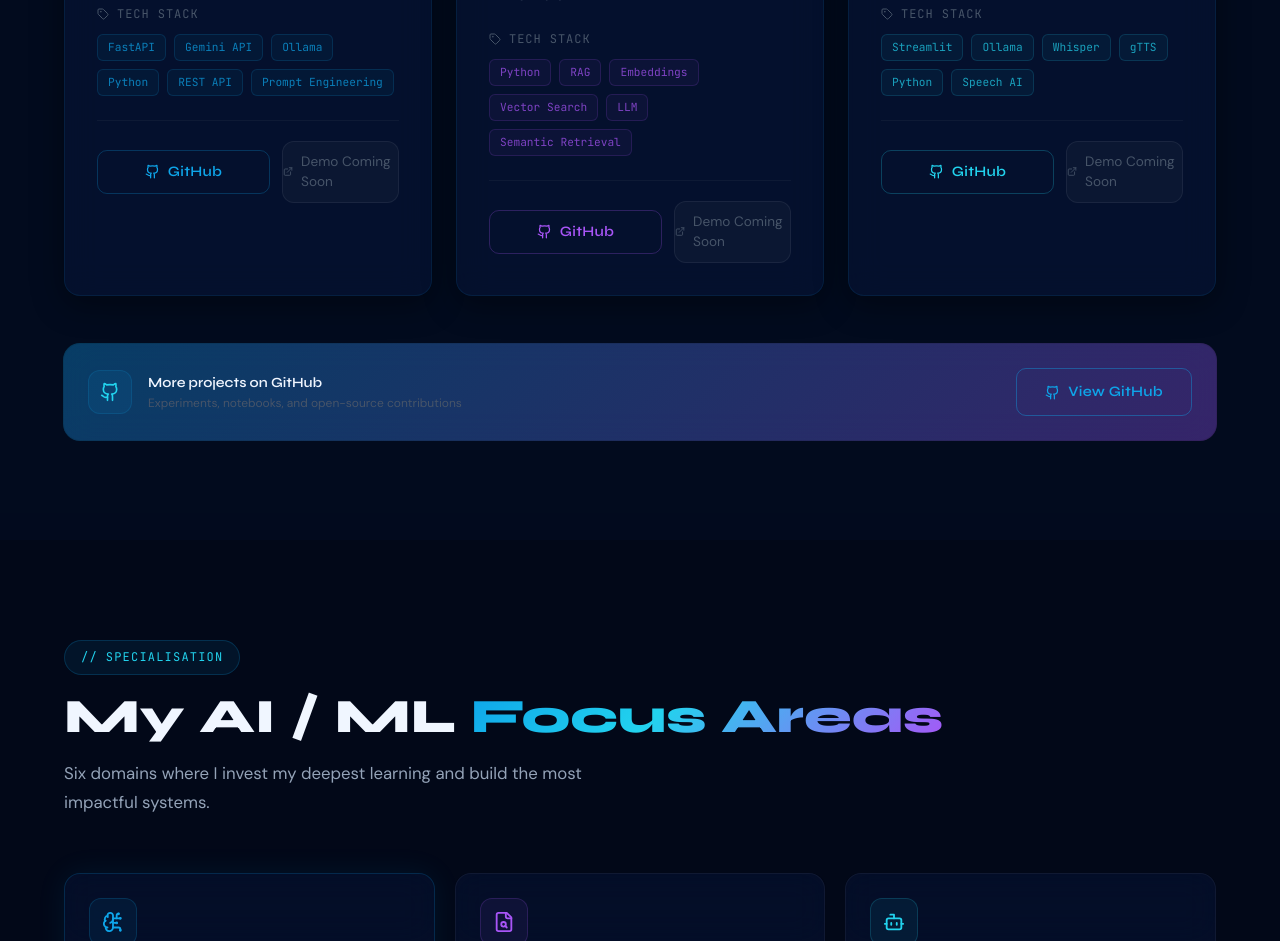
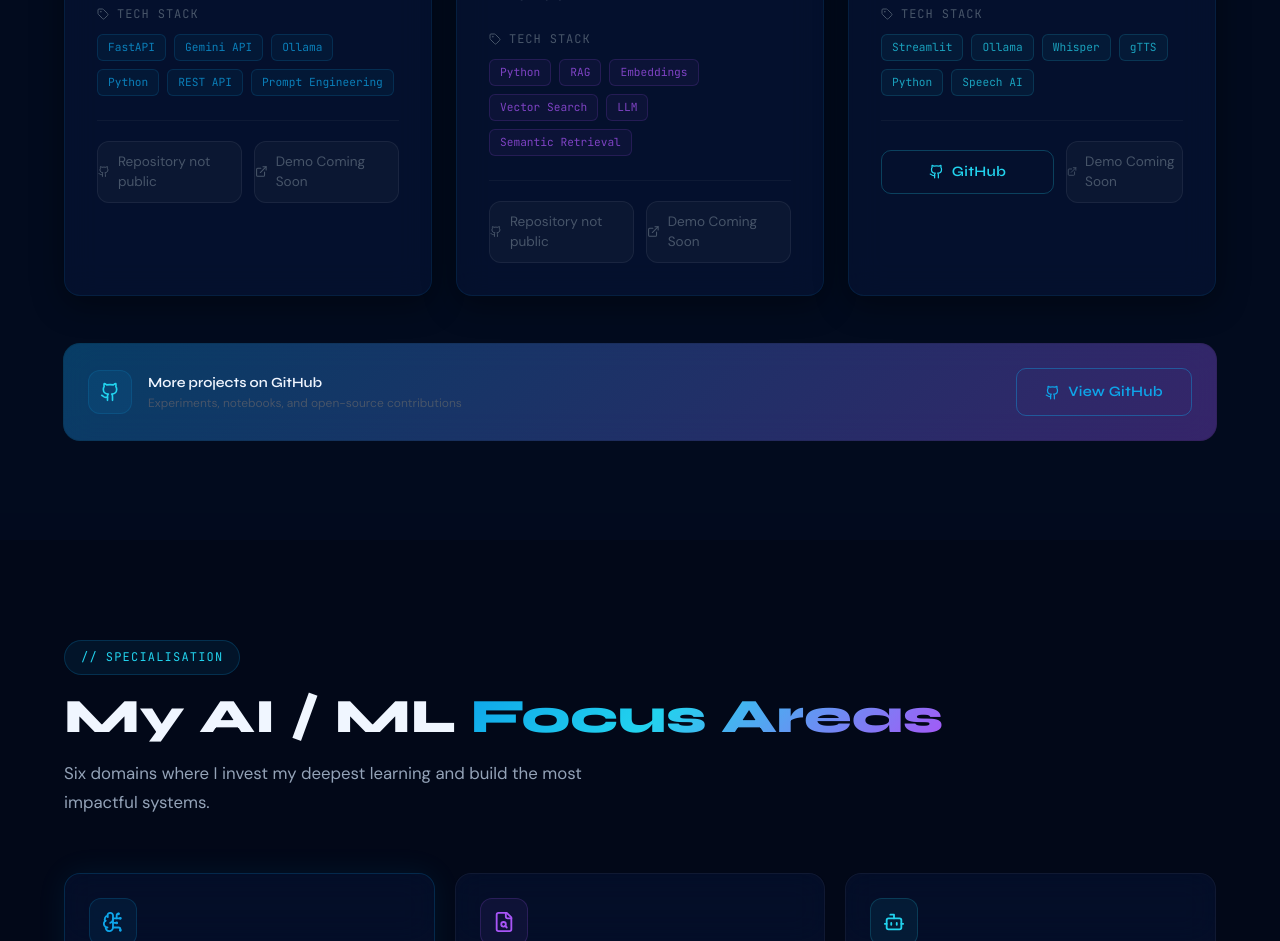
Before and after one commit to Vijaykio10/vijaya-portfolio, a React (Vite) app: page / in a window 1280 px wide. Shown: the part 6600-7541 px from the top of the page. Built offline with nearby package versions, Linux system fonts and the light colour scheme.

Commit message:
Fix project links and GitHub navigation

```diff
--- a/src/components/Projects.jsx
+++ b/src/components/Projects.jsx
@@ -34,7 +34,7 @@ const projects = [
       'Modular architecture — easily swap models or add new providers',
     ],
     tech: ['FastAPI', 'Gemini API', 'Ollama', 'Python', 'REST API', 'Prompt Engineering'],
-    github: 'https://github.com/',
+    github: null,
     demo: null,
     status: 'Completed',
   },
@@ -58,7 +58,7 @@ const projects = [
       'Supports PDF, TXT, and DOCX document formats',
     ],
     tech: ['Python', 'RAG', 'Embeddings', 'Vector Search', 'LLM', 'Semantic Retrieval'],
-    github: 'https://github.com/',
+    github: null,
     demo: null,
     status: 'Completed',
   },
@@ -82,7 +82,7 @@ const projects = [
       'Progress report export — track improvement over sessions',
     ],
     tech: ['Streamlit', 'Ollama', 'Whisper', 'gTTS', 'Python', 'Speech AI'],
-    github: 'https://github.com/',
+    github: 'https://github.com/VijayaKio10/ai-english-coach',
     demo: null,
     status: 'Completed',
   },
@@ -128,13 +128,11 @@ function ProjectCard({ project, index }) {
         borderColor: `${accent}40`,
       }}
     >
-      {/* Top gradient wash */}
       <div
         className="absolute inset-x-0 top-0 h-48 opacity-60 pointer-events-none"
         style={{ background: gradient }}
       />
 
-      {/* Glow corner accent */}
       <div
         className="absolute top-0 right-0 w-40 h-40 pointer-events-none opacity-20"
         style={{
@@ -143,8 +141,6 @@ function ProjectCard({ project, index }) {
       />
 
       <div className="relative p-7 md:p-8">
-
-        {/* ── Top row: label + status ── */}
         <div className="flex items-center justify-between mb-5">
           <span
             className="text-xs font-mono px-3 py-1 rounded-full"
@@ -168,7 +164,6 @@ function ProjectCard({ project, index }) {
           </div>
         </div>
 
-        {/* ── Title row ── */}
         <div className="flex items-start gap-4 mb-4">
           <div
             className="w-12 h-12 rounded-xl flex items-center justify-center flex-shrink-0 transition-all duration-300 group-hover:scale-110"
@@ -193,18 +188,15 @@ function ProjectCard({ project, index }) {
           </div>
         </div>
 
-        {/* ── Accent divider ── */}
         <div
           className="w-full h-px mb-5"
           style={{ background: `linear-gradient(90deg, ${accent}40, transparent)` }}
         />
 
-        {/* ── Description ── */}
         <p className="text-sm leading-relaxed mb-5" style={{ color: 'var(--text-secondary)' }}>
           {description}
         </p>
 
-        {/* ── Features ── */}
         <div className="mb-6">
           <div className="flex items-center gap-2 mb-3">
             <Zap size={13} style={{ color: accent }} />
@@ -219,7 +211,6 @@ function ProjectCard({ project, index }) {
           </ul>
         </div>
 
-        {/* ── Tech stack ── */}
         <div className="mb-6">
           <div className="flex items-center gap-2 mb-3">
             <Tag size={12} style={{ color: 'var(--text-muted)' }} />
@@ -244,11 +235,11 @@ function ProjectCard({ project, index }) {
           </div>
         </div>
 
-        {/* ── Action buttons ── */}
         <div
           className="flex items-center gap-3 pt-5"
           style={{ borderTop: '1px solid rgba(255,255,255,0.04)' }}
         >
+          {github ? (
             <a
               href={github}
               target="_blank"
@@ -259,6 +250,21 @@ function ProjectCard({ project, index }) {
               <Github size={15} />
               GitHub
             </a>
+          ) : (
+            <div
+              className="flex-1 flex items-center justify-center gap-2 py-2.5 text-sm rounded-xl"
+              style={{
+                background: 'rgba(255,255,255,0.03)',
+                border: '1px solid rgba(255,255,255,0.06)',
+                color: 'var(--text-muted)',
+                fontFamily: 'DM Sans, sans-serif',
+                fontSize: '0.85rem',
+              }}
+            >
+              <Github size={13} />
+              Repository not public
+            </div>
+          )}
           {demo ? (
             <a
               href={demo}
@@ -299,8 +305,6 @@ export default function Projects() {
   return (
     <section id="projects" className="section" style={{ background: 'rgba(4,15,42,0.4)' }}>
       <div className="container-max">
-
-        {/* ── Header ── */}
         <motion.div
           ref={headerRef}
           variants={fadeUp}
@@ -319,14 +323,12 @@ export default function Projects() {
           </p>
         </motion.div>
 
-        {/* ── Project cards grid ── */}
         <div className="grid md:grid-cols-2 xl:grid-cols-3 gap-6 mb-12">
           {projects.map((project, i) => (
             <ProjectCard key={project.id} project={project} index={i} />
           ))}
         </div>
 
-        {/* ── GitHub CTA ── */}
         <motion.div
           variants={fadeUp}
           initial="hidden"
@@ -354,7 +356,7 @@ export default function Projects() {
             </div>
           </div>
           <a
-            href="https://github.com/"
+            href="https://github.com/VijayaKio10"
             target="_blank"
             rel="noopener noreferrer"
             className="btn-outline flex-shrink-0"
```
Lines whose indentation alone changed are shown as unchanged.
